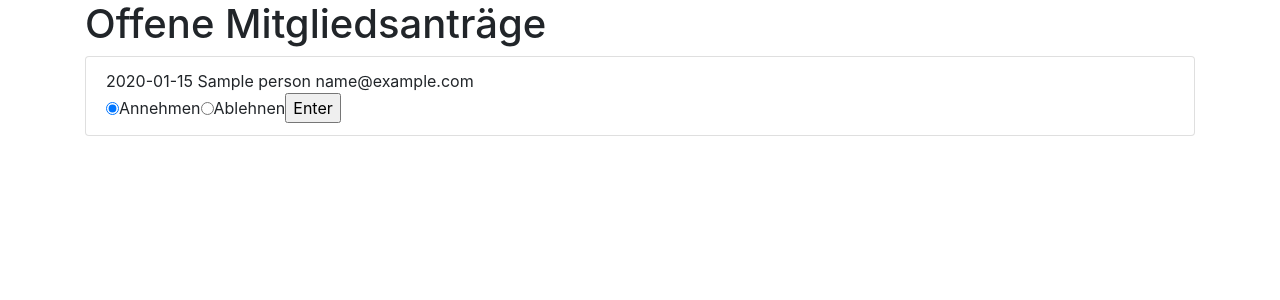
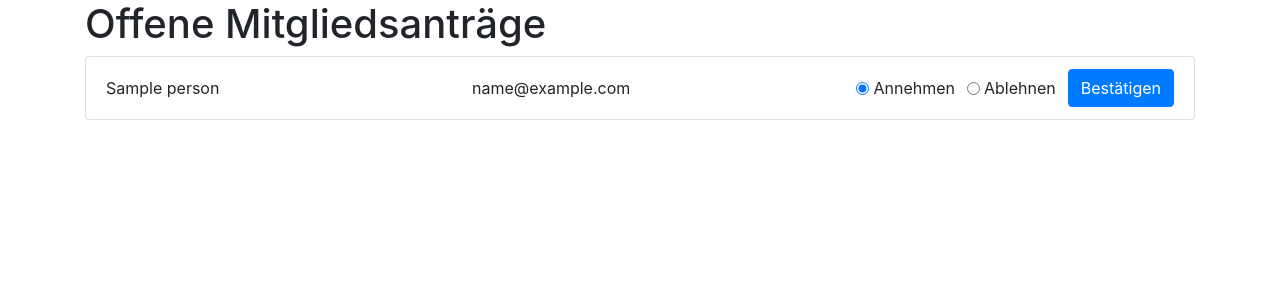
Before and after one commit to pep-dortmund/member-database, a Flask app: template member_database/templates/applications.html in a window 1280 px wide. Shown: the part 72-372 px from the top of the page. Run offline with Flask 2, Linux system fonts and the light colour scheme; tables that the repository leaves empty hold one stand-in row (values such as "Sample post"); the template is opened without the code that fills it: values that come from a table or form of the project are taken from there, most other values are stand-ins (such as "Sample title", 1, 10 or a date in 2020); parts of the project's set-up code (start-up, migrations or seed data) failed here and were passed over; some libraries are stand-ins or nearby versions.

Commit message:
Improve application form

```diff
--- a/member_database/templates/applications.html
+++ b/member_database/templates/applications.html
@@ -5,15 +5,28 @@
   <ul class="list-group">
   {% for application in applications %}
     <li class="list-group-item">
-      {{ application.joining_date }} {{ application.name }} {{ application.email }}
+      <div class="row">
+        <div class="col-12 col-sm-4 col-lg-4 d-flex align-items-center">
+          {{ application.name }}
+        </div>
+        <div class="col-12 col-sm-8 col-lg-4 d-flex align-items-center">
+          {{ application.email }}
+        </div>
 
-      <form class="form form-inline" action="/applications/{{ application.id }}/" method="post">
-        <input type="radio" id="accept" name="decision"  value="accept" checked="checked" />
-        <label for="accept">Annehmen</label>
-        <input type="radio" id="deny" name="decision"  value="deny" />
-        <label for="deny">Ablehnen</label>
-        <input type="submit" value="Enter">
-      </form>
+        <div class="col-12 col-lg-4 d-flex align-items-center justify-content-end">
+          <form class="form form-inline" action="/applications/{{ application.id }}/" method="post">
+            <div class="form-check form-check-inline">
+              <input class="form-check-input" type="radio" id="accept" name="decision"  value="accept" checked="checked" />
+              <label class="form-check-label" for="accept">Annehmen</label>
+            </div>
+            <div class="form-check form-check-inline">
+              <input class="form-check-input" type="radio" id="deny" name="decision"  value="deny" />
+              <label class="form-check-label" for="deny">Ablehnen</label>
+            </div>
+            <input class="btn btn-primary btn-small" type="submit" value="Bestätigen">
+          </form>
+        </div>
+      </div>
     </li>
   {% endfor %}
   </ul>
--- a/pyproject.toml
+++ b/pyproject.toml
@@ -1,6 +1,6 @@
 [tool.poetry]
 name = "member-database"
-version = "0.5.1"
+version = "0.5.2"
 description = "Our PeP database solution for members and events"
 authors = ["Kevin Heinicke <kevin.heinicke@tu-dortmund.de>", "Maximilian Nöthe <maximilian.noethe@tu-dortmund.de>"]
 license = "MIT"
```
